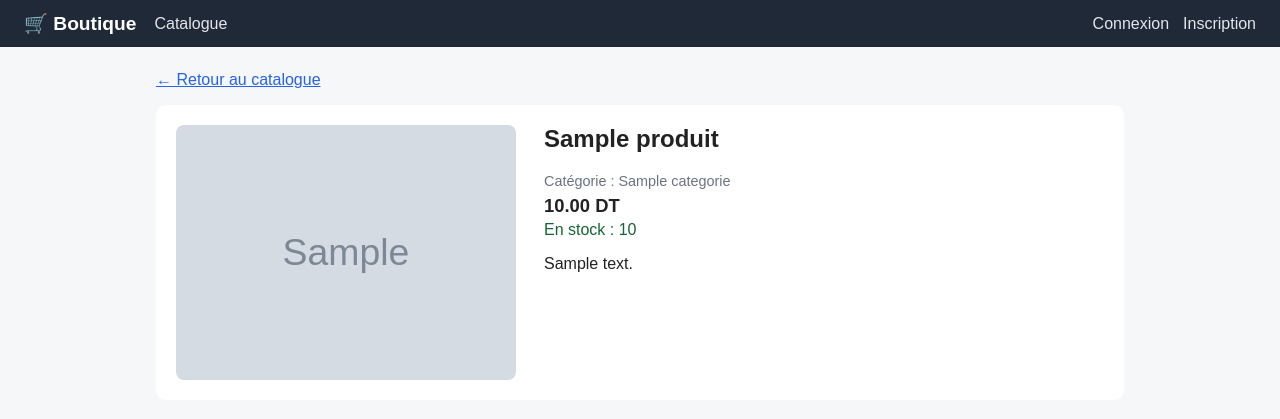
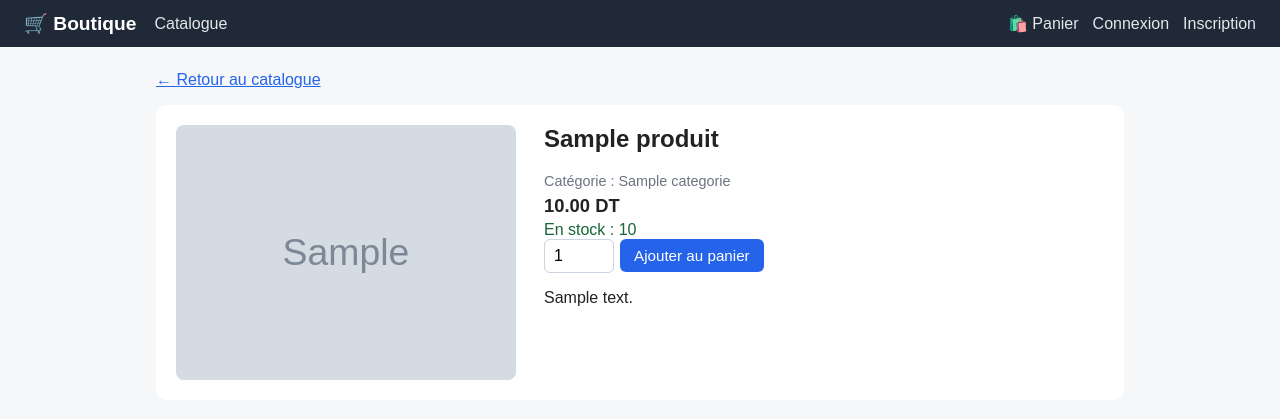
Before and after one commit to mohamedfiraslaadhari/boutique_app, a Flask app: page /produit/1 in a window 1280 px wide. Shown: the top 419 px of the page. Run offline with Flask 3, Linux system fonts and the light colour scheme; tables that the repository leaves empty hold one stand-in row (values such as "Sample post"); grey boxes marked "Sample" are stand-in pictures.

Commit message:
Panier et commandes

```diff
--- a/app.py
+++ b/app.py
@@ -10,6 +10,7 @@ from flask_user.signals import user_registered
 from config import Config
 from extensions import csrf, db, migrate, photos
 from models import Categorie, Produit, Role, User
+from cart import cart
 from shop import shop
 
 app = Flask(__name__)
@@ -23,6 +24,7 @@ configure_uploads(app, photos)     # Flask-Uploads : dossier static/uploads
 user_manager = UserManager(app, db, User)   # Flask-User (utilise Flask-Login en interne)
 
 app.register_blueprint(shop)
+app.register_blueprint(cart)
 
 
 # ---------- Rôle par défaut à l'inscription ----------
--- /dev/null
+++ b/cart.py
@@ -0,0 +1,239 @@
+"""Panier (stocké dans la session) et commandes."""
+from decimal import Decimal
+
+from flask import (Blueprint, abort, flash, redirect, render_template, request,
+                   session, url_for)
+from flask_login import current_user
+from flask_user import login_required, roles_required
+
+from extensions import db
+from models import Commande, LigneCommande, Produit
+
+cart = Blueprint('cart', __name__)
+
+# Statuts possibles d'une commande : code stocké en base -> libellé affiché
+STATUTS = {
+    'en_attente': 'En attente',
+    'confirmee': 'Confirmée',
+    'expediee': 'Expédiée',
+    'livree': 'Livrée',
+    'annulee': 'Annulée',
+}
+
+
+# ---------- Fonctions utilitaires ----------
+def lire_panier():
+    """Retourne le panier de la session : {id du produit (texte): quantité}."""
+    return session.get('panier', {})
+
+
+def ecrire_panier(panier):
+    session['panier'] = panier
+    session.modified = True
+
+
+def lignes_du_panier():
+    """Retourne (lignes, total). Chaque ligne : produit, quantité et sous-total."""
+    panier = lire_panier()
+    lignes = []
+    total = Decimal('0')
+    for produit_id, quantite in list(panier.items()):
+        produit = db.session.get(Produit, int(produit_id))
+        if produit is None:              # produit supprimé entre-temps : on le retire
+            panier.pop(produit_id)
+            continue
+        sous_total = produit.prix * quantite
+        lignes.append({'produit': produit, 'quantite': quantite, 'sous_total': sous_total})
+        total += sous_total
+    ecrire_panier(panier)
+    return lignes, total
+
+
+def peut_voir(commande):
+    """Le propriétaire de la commande, un admin ou un vendeur."""
+    return (commande.user_id == current_user.id
+            or current_user.has_roles(['admin', 'vendeur']))
+
+
+def annuler_et_remettre_en_stock(commande):
+    """Passe la commande en 'annulée' et rend les quantités au stock."""
+    for ligne in commande.lignes:
+        ligne.produit.stock += ligne.quantite
+    commande.statut = 'annulee'
+
+
+@cart.app_context_processor
+def injecter_dans_les_pages():
+    """Variables disponibles dans tous les gabarits (menu et statuts)."""
+    return {'nb_panier': sum(lire_panier().values()), 'STATUTS': STATUTS}
+
+
+# ---------- Le panier ----------
+@cart.route('/panier')
+def voir_panier():
+    lignes, total = lignes_du_panier()
+    return render_template('panier.html', lignes=lignes, total=total)
+
+
+@cart.route('/panier/ajouter/<int:produit_id>', methods=['POST'])
+def ajouter(produit_id):
+    produit = db.get_or_404(Produit, produit_id)
+    quantite = request.form.get('quantite', 1, type=int)
+    if quantite is None or quantite < 1:
+        quantite = 1
+
+    if produit.stock <= 0:
+        flash(f'« {produit.nom} » est en rupture de stock.', 'danger')
+        return redirect(url_for('shop.detail', produit_id=produit.id))
+
+    panier = lire_panier()
+    voulu = panier.get(str(produit.id), 0) + quantite
+    if voulu > produit.stock:
+        voulu = produit.stock
+        flash(f'Stock limité : il reste seulement {produit.stock} « {produit.nom} ».', 'warning')
+    else:
+        flash(f'« {produit.nom} » ajouté au panier.', 'success')
+    panier[str(produit.id)] = voulu
+    ecrire_panier(panier)
+    return redirect(url_for('cart.voir_panier'))
+
+
+@cart.route('/panier/modifier/<int:produit_id>', methods=['POST'])
+def modifier(produit_id):
+    produit = db.get_or_404(Produit, produit_id)
+    quantite = request.form.get('quantite', 0, type=int)
+    panier = lire_panier()
+    if str(produit.id) in panier:
+        if quantite is None or quantite < 1:
+            panier.pop(str(produit.id))
+            flash('Produit retiré du panier.', 'info')
+        else:
+            if quantite > produit.stock:
+                quantite = produit.stock
+                flash(f'Stock limité : {produit.stock} disponible(s).', 'warning')
+            panier[str(produit.id)] = quantite
+        ecrire_panier(panier)
+    return redirect(url_for('cart.voir_panier'))
+
+
+@cart.route('/panier/retirer/<int:produit_id>', methods=['POST'])
+def retirer(produit_id):
+    panier = lire_panier()
+    panier.pop(str(produit_id), None)
+    ecrire_panier(panier)
+    flash('Produit retiré du panier.', 'info')
+    return redirect(url_for('cart.voir_panier'))
+
+
+@cart.route('/panier/vider', methods=['POST'])
+def vider():
+    ecrire_panier({})
+    flash('Panier vidé.', 'info')
+    return redirect(url_for('cart.voir_panier'))
+
+
+# ---------- Passer commande ----------
+@cart.route('/commander', methods=['POST'])
+@login_required
+def commander():
+    panier = lire_panier()
+    if not panier:
+        flash('Votre panier est vide.', 'danger')
+        return redirect(url_for('cart.voir_panier'))
+
+    commande = Commande(user_id=current_user.id, statut='en_attente')
+    problemes = []
+    # On bloque les lignes produit pendant la vérification du stock, pour que
+    # deux clients ne puissent pas acheter la dernière pièce en même temps.
+    for produit_id in sorted(panier, key=int):
+        quantite = panier[produit_id]
+        produit = db.session.execute(
+            db.select(Produit).where(Produit.id == int(produit_id)).with_for_update()
+        ).scalar_one_or_none()
+        if produit is None:
+            problemes.append('Un produit du panier n’existe plus.')
+        elif produit.stock < quantite:
+            problemes.append(f'« {produit.nom} » : {produit.stock} disponible(s), '
+                             f'vous en demandez {quantite}.')
+        else:
+            produit.stock -= quantite       # le stock baisse automatiquement
+            commande.lignes.append(LigneCommande(produit_id=produit.id, quantite=quantite,
+                                                 prix_unitaire=produit.prix))
+
+    if problemes:
+        db.session.rollback()
+        for texte in problemes:
+            flash(texte, 'danger')
+        flash('Corrigez les quantités du panier puis recommencez.', 'info')
+        return redirect(url_for('cart.voir_panier'))
+
+    db.session.add(commande)
+    db.session.commit()
+    ecrire_panier({})
+    flash('Commande enregistrée. Merci !', 'success')
+    return redirect(url_for('cart.detail_commande', commande_id=commande.id))
+
+
+# ---------- Commandes du client ----------
+@cart.route('/mes-commandes')
+@login_required
+def mes_commandes():
+    commandes = (Commande.query.filter_by(user_id=current_user.id)
+                 .order_by(Commande.date_commande.desc()).all())
+    return render_template('mes_commandes.html', commandes=commandes)
+
+
+@cart.route('/commande/<int:commande_id>')
+@login_required
+def detail_commande(commande_id):
+    commande = db.get_or_404(Commande, commande_id)
+    if not peut_voir(commande):
+        abort(403)
+    return render_template('commande_detail.html', commande=commande)
+
+
+@cart.route('/commande/<int:commande_id>/annuler', methods=['POST'])
+@login_required
+def annuler_commande(commande_id):
+    commande = db.get_or_404(Commande, commande_id)
+    if commande.user_id != current_user.id:
+        abort(403)
+    if commande.statut != 'en_attente':
+        flash('Seule une commande « En attente » peut être annulée.', 'danger')
+    else:
+        annuler_et_remettre_en_stock(commande)
+        db.session.commit()
+        flash('Commande annulée.', 'success')
+    return redirect(url_for('cart.detail_commande', commande_id=commande.id))
+
+
+# ---------- Gestion des commandes (admin ou vendeur) ----------
+@cart.route('/gestion/commandes')
+@roles_required(['admin', 'vendeur'])
+def gestion_commandes():
+    filtre = request.args.get('statut', '')
+    requete = Commande.query
+    if filtre in STATUTS:
+        requete = requete.filter_by(statut=filtre)
+    commandes = requete.order_by(Commande.date_commande.desc()).all()
+    return render_template('gestion_commandes.html', commandes=commandes, filtre=filtre)
+
+
+@cart.route('/gestion/commandes/<int:commande_id>/statut', methods=['POST'])
+@roles_required(['admin', 'vendeur'])
+def changer_statut(commande_id):
+    commande = db.get_or_404(Commande, commande_id)
+    nouveau = request.form.get('statut')
+    if nouveau not in STATUTS:
+        abort(400)
+    if commande.statut == 'annulee':
+        flash('Une commande annulée ne peut plus être modifiée.', 'danger')
+    elif nouveau == 'annulee':
+        annuler_et_remettre_en_stock(commande)
+        db.session.commit()
+        flash('Commande annulée, le stock a été remis à jour.', 'success')
+    else:
+        commande.statut = nouveau
+        db.session.commit()
+        flash('Statut mis à jour.', 'success')
+    return redirect(url_for('cart.gestion_commandes'))
--- a/static/css/style.css
+++ b/static/css/style.css
@@ -55,3 +55,21 @@ th { background: #f3f4f6; }
 .text-right { text-align: right; }
 .btn-primary { background: #2563eb; }
 .alert { padding: 10px 14px; border-radius: 6px; background: #dbeafe; }
+
+/* Panier et commandes */
+.en-ligne { display: inline-flex; gap: 6px; align-items: center; margin: 0; }
+input.petit { width: 70px; }
+.actions { display: flex; gap: 14px; align-items: center; flex-wrap: wrap; margin-top: 16px; }
+td button.neutre, button.neutre { background: #2563eb; padding: 5px 10px; }
+td button.neutre:hover, button.neutre:hover { background: #1d4ed8; }
+button.vert, td button.vert { background: #16a34a; padding: 9px 16px; }
+button.vert:hover { background: #15803d; }
+button.gris, td button.gris { background: #6b7280; }
+button.gris:hover { background: #4b5563; }
+.carte-produit form { margin-top: 8px; }
+.statut { padding: 3px 10px; border-radius: 12px; font-size: 0.85em; background: #e5e7eb; }
+.statut.en_attente { background: #fef3c7; color: #92400e; }
+.statut.confirmee { background: #dbeafe; color: #1e3a8a; }
+.statut.expediee { background: #ede9fe; color: #5b21b6; }
+.statut.livree { background: #dcfce7; color: #166534; }
+.statut.annulee { background: #fee2e2; color: #991b1b; }
--- a/templates/base.html
+++ b/templates/base.html
@@ -16,10 +16,13 @@
             {% if current_user.is_authenticated and current_user.has_roles(['admin', 'vendeur']) %}
                 <a href="{{ url_for('shop.gestion_produits') }}">Produits</a>
                 <a href="{{ url_for('shop.categories') }}">Catégories</a>
+                <a href="{{ url_for('cart.gestion_commandes') }}">Commandes</a>
             {% endif %}
 
             <span class="droite">
+                <a href="{{ url_for('cart.voir_panier') }}">🛍️ Panier{% if nb_panier %} ({{ nb_panier }}){% endif %}</a>
                 {% if current_user.is_authenticated %}
+                    <a href="{{ url_for('cart.mes_commandes') }}">Mes commandes</a>
                     Bonjour <b>{{ current_user.username }}</b>
                     <a href="{{ url_for('user.logout') }}">Déconnexion</a>
                 {% else %}
--- a/templates/catalogue.html
+++ b/templates/catalogue.html
@@ -29,6 +29,11 @@
         <p class="prix">{{ '%.2f'|format(p.prix) }} DT</p>
         {% if p.stock > 0 %}
         <p class="stock ok">En stock : {{ p.stock }}</p>
+        <form method="POST" action="{{ url_for('cart.ajouter', produit_id=p.id) }}">
+            <input type="hidden" name="csrf_token" value="{{ csrf_token() }}">
+            <input type="hidden" name="quantite" value="1">
+            <button type="submit">Ajouter au panier</button>
+        </form>
         {% else %}
         <p class="stock rupture">Rupture de stock</p>
         {% endif %}
--- a/templates/produit_detail.html
+++ b/templates/produit_detail.html
@@ -14,6 +14,11 @@
         <p class="prix">{{ '%.2f'|format(produit.prix) }} DT</p>
         {% if produit.stock > 0 %}
         <p class="stock ok">En stock : {{ produit.stock }}</p>
+        <form method="POST" action="{{ url_for('cart.ajouter', produit_id=produit.id) }}" class="en-ligne">
+            <input type="hidden" name="csrf_token" value="{{ csrf_token() }}">
+            <input type="number" name="quantite" value="1" min="1" max="{{ produit.stock }}" class="petit">
+            <button type="submit">Ajouter au panier</button>
+        </form>
         {% else %}
         <p class="stock rupture">Rupture de stock</p>
         {% endif %}
```
Also changed, not shown: templates/commande_detail.html (added, +38 -0 lines), templates/gestion_commandes.html (added, +45 -0 lines), templates/mes_commandes.html (added, +23 -0 lines), templates/panier.html (added, +52 -0 lines).
